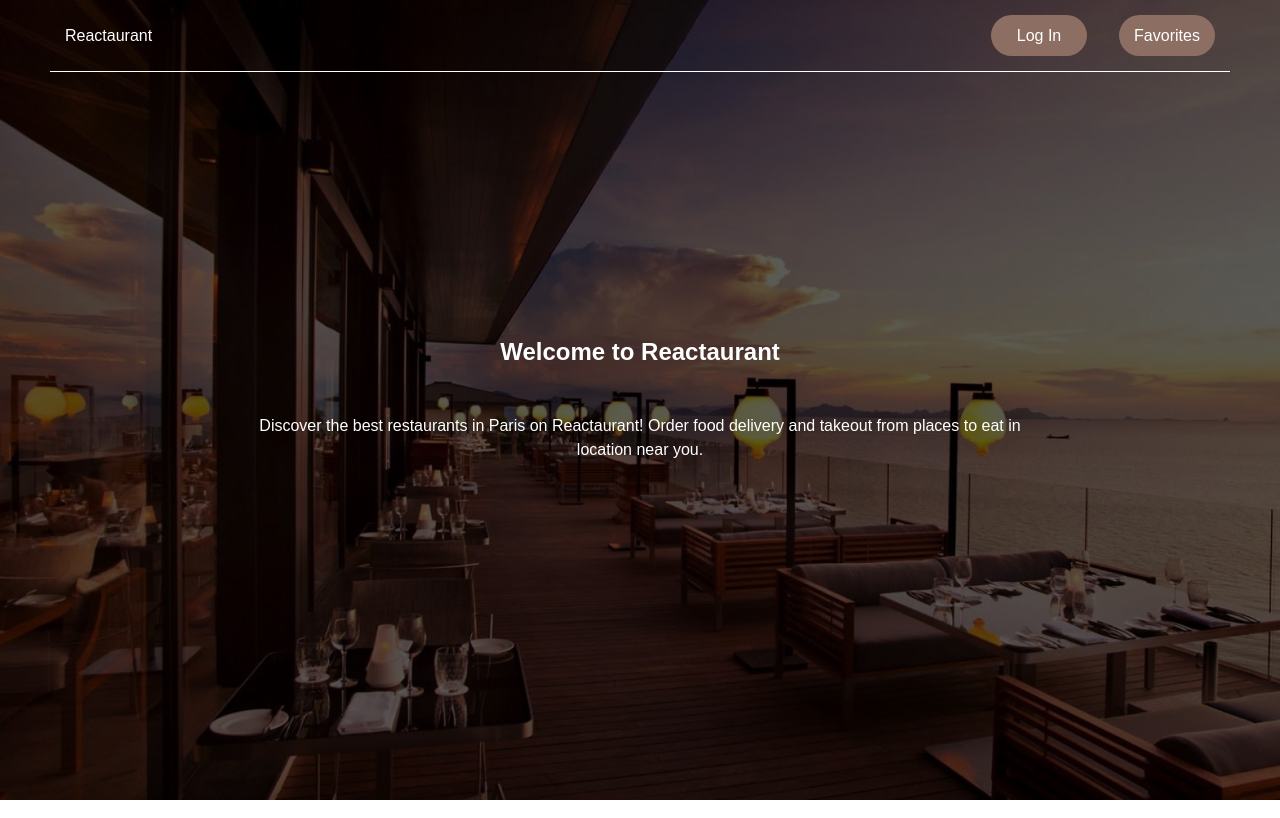
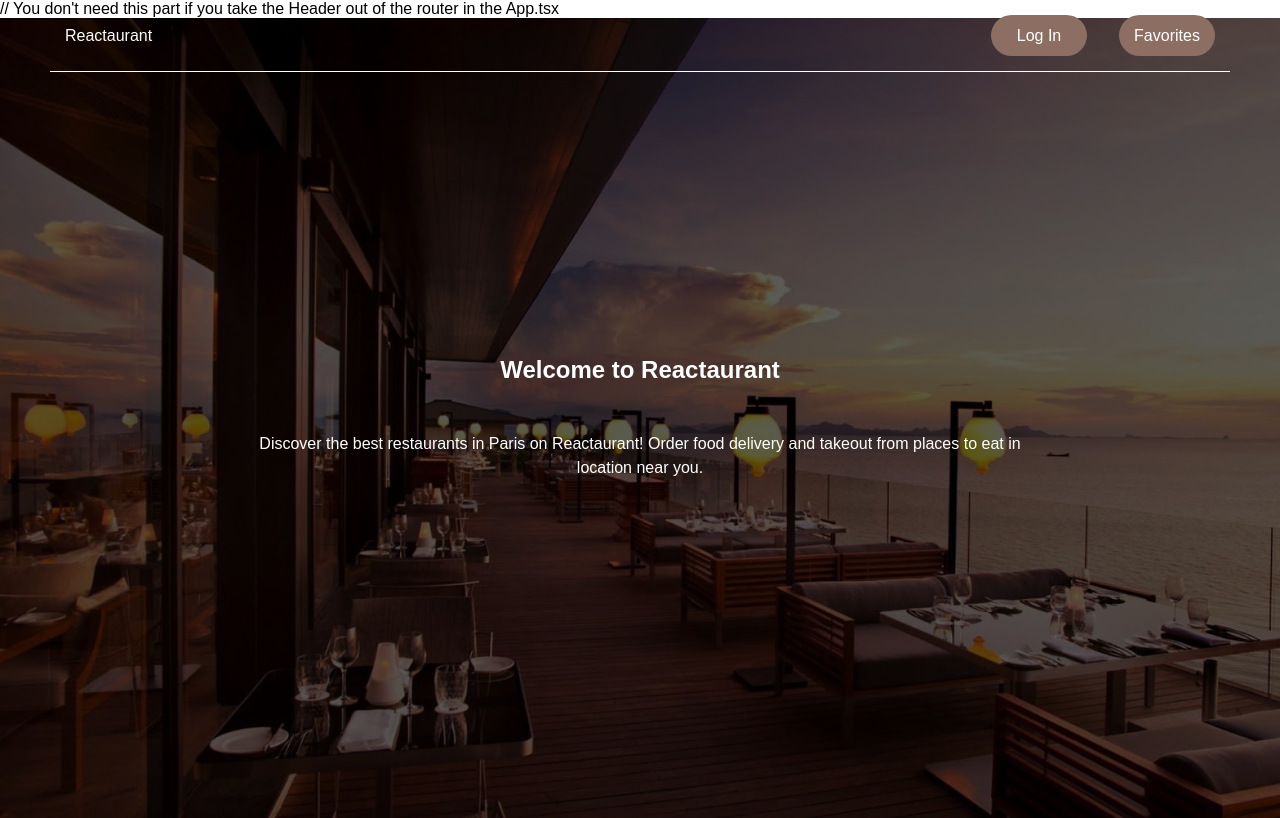
Before and after one commit to gearapp9/react-restaurant-app, a React (Vite) app: page / in a window 1280 px wide. Built offline with nearby package versions, Linux system fonts and the light colour scheme.

Commit message:
Update Header.tsx

```diff
--- a/src/pages/shared/Header.tsx
+++ b/src/pages/shared/Header.tsx
@@ -49,6 +49,7 @@ export const Header = () => {
           </nav>
         </div>
       </header>
+      // You don't need this part if you take the Header out of the router in the App.tsx
       <main>
         <Outlet />
       </main>
```
